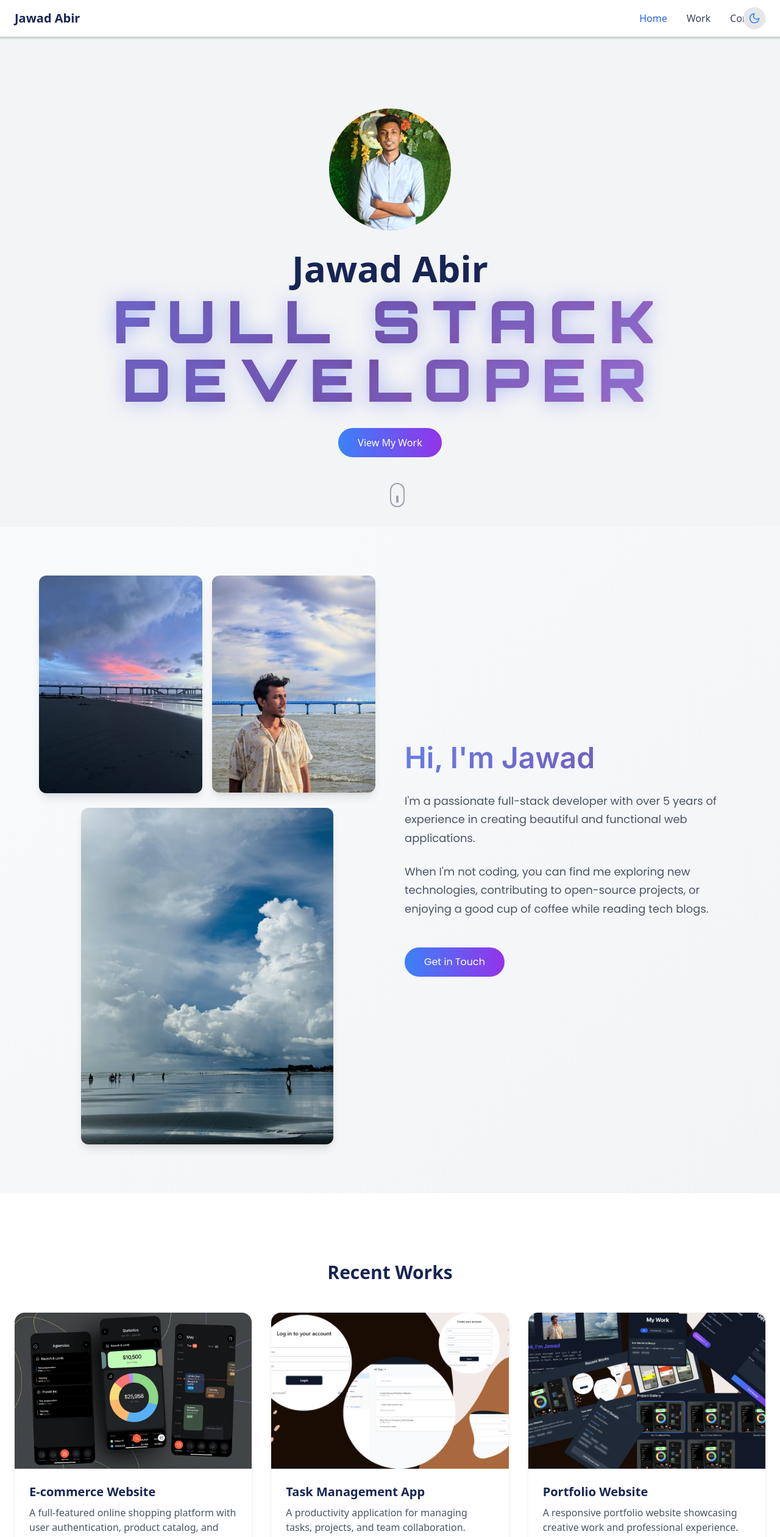
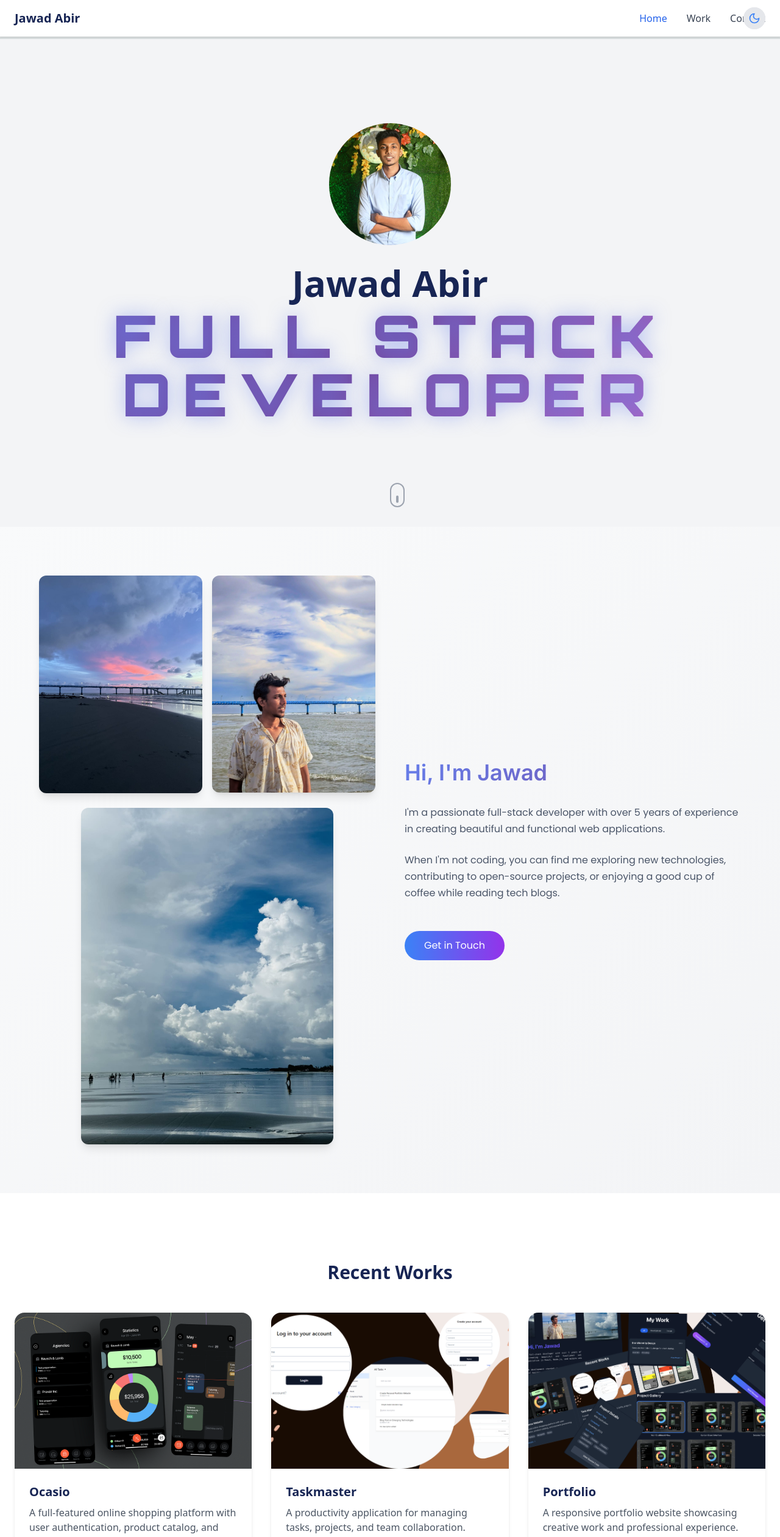
Before and after one commit to MJI-Abir/jawad-abir-portfolio, a Next.js app: page / in a window 1280 px wide. Shown: the top 2521 px of the page at 61% size. Built offline with nearby package versions, Linux system fonts and the light colour scheme.

Commit message:
changed layout 4.0

```diff
--- a/src/app/page.tsx
+++ b/src/app/page.tsx
@@ -42,7 +42,7 @@ const Home = () => {
   const projects: HomeProject[] = [
     {
       id: "1",
-      title: "E-commerce Website",
+      title: "Ocasio",
       description:
         "A full-featured online shopping platform with user authentication, product catalog, and payment processing.",
       longDescription:
@@ -64,14 +64,14 @@ const Home = () => {
     },
     {
       id: "2",
-      title: "Task Management App",
+      title: "Taskmaster",
       description:
         "A productivity application for managing tasks, projects, and team collaboration.",
       longDescription:
         "This task management application was designed to help teams track projects, manage tasks, and collaborate effectively.",
       image: TaskmasterHero,
-      tags: ["React", "Firebase", "Tailwind CSS"],
-      techStack: ["React", "Firebase", "Firestore", "Authentication"],
+      tags: ["React", "Next.js", "Tailwind CSS", "Spring Boot"],
+      techStack: ["React", "Next.js", "Tailwind CSS", "Spring Boot"],
       buildDate: "November 2023",
       projectType: "Web Application",
       liveUrl: "https://task-management-example.com",
@@ -86,7 +86,7 @@ const Home = () => {
     },
     {
       id: "3",
-      title: "Portfolio Website",
+      title: "Portfolio",
       description:
         "A responsive portfolio website showcasing creative work and professional experience.",
       longDescription:
@@ -155,14 +155,6 @@ const Home = () => {
         >
           FULL STACK DEVELOPER
         </motion.h2>
-        <motion.div variants={fadeInUp}>
-          <Link
-            href="#work"
-            className="bg-gradient-to-r from-blue-500 to-purple-600 text-white px-8 py-3 rounded-full hover:shadow-lg transition duration-300 inline-block"
-          >
-            View My Work
-          </Link>
-        </motion.div>
 
         {/* Scroll indicator */}
         <motion.div
@@ -254,7 +246,7 @@ const Home = () => {
               viewport={{ once: true }}
             >
               <motion.h2
-                className="about-title text-4xl md:text-5xl font-bold mb-8"
+                className="about-title text-3xl md:text-4xl font-bold mb-8"
                 initial={{ opacity: 0, y: 20 }}
                 whileInView={{ opacity: 1, y: 0 }}
                 transition={{ delay: 0.6, duration: 0.8 }}
@@ -270,12 +262,12 @@ const Home = () => {
                 transition={{ delay: 0.8, duration: 0.8 }}
                 viewport={{ once: true }}
               >
-                <p className="about-text text-lg leading-relaxed">
+                <p className="about-text text-base leading-relaxed">
                   I'm a passionate full-stack developer with over 5 years of
                   experience in creating beautiful and functional web
                   applications.
                 </p>
-                <p className="about-text text-lg leading-relaxed">
+                <p className="about-text text-base leading-relaxed">
                   When I'm not coding, you can find me exploring new
                   technologies, contributing to open-source projects, or
                   enjoying a good cup of coffee while reading tech blogs.
```
